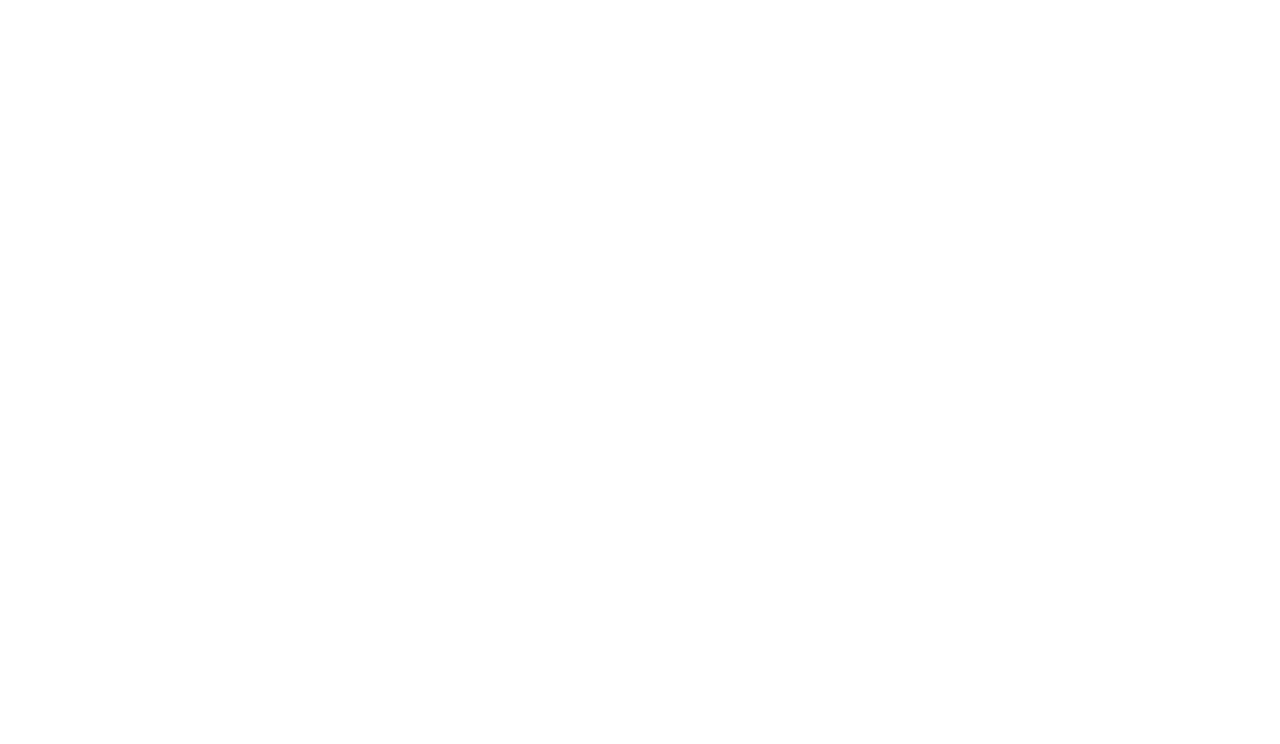
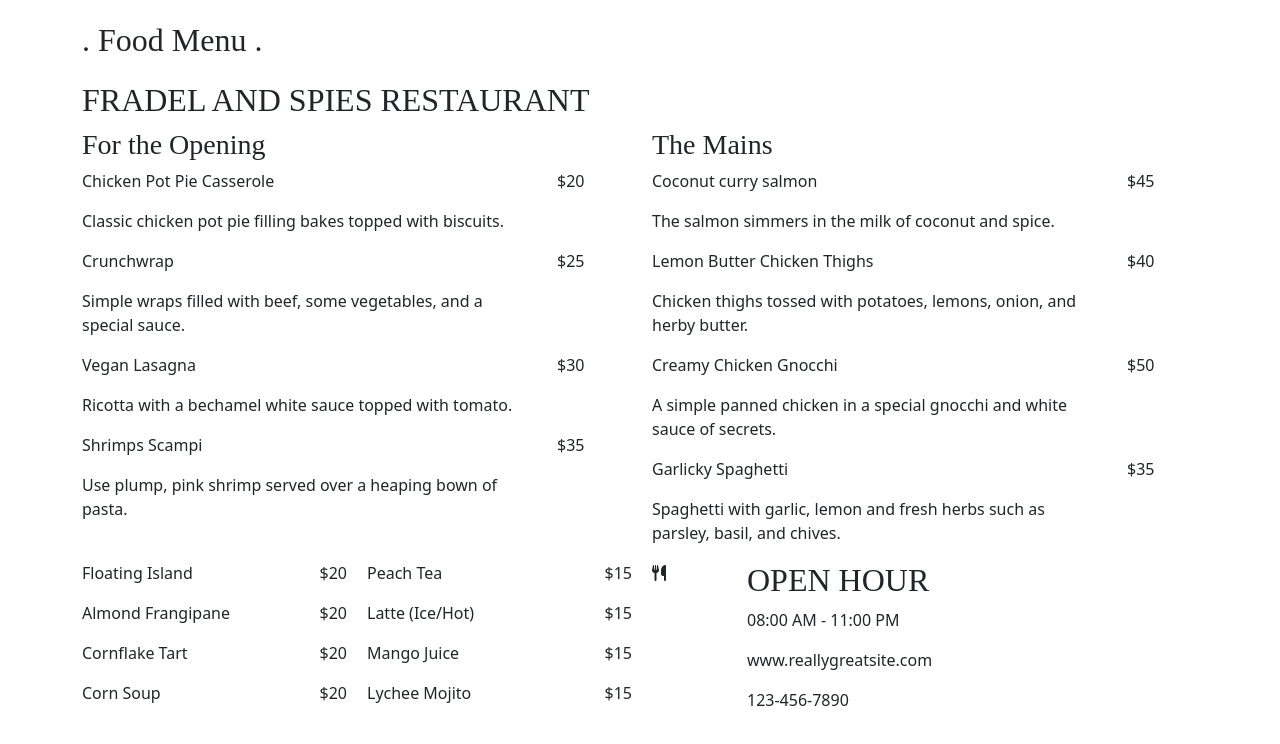
Before and after one commit to ls-95/assignment-lesson-fifteen-bootstrap, a website: page index.html in a window 1280 px wide. Drawn offline with nearby package versions, Linux system fonts and the light colour scheme; a web font is replaced by a local one.

Commit message:
Add initial content and styling. Add font awesome and icon.

```diff
--- a/index.html
+++ b/index.html
@@ -5,13 +5,157 @@
     <meta name="viewport" content="width=device-width, initial-scale=1.0" />
     <link rel="preconnect" href="https://fonts.googleapis.com" />
     <link rel="preconnect" href="https://fonts.gstatic.com" crossorigin />
+    <link rel="preconnect" href="https://fonts.googleapis.com" />
+    <link rel="preconnect" href="https://fonts.gstatic.com" crossorigin />
     <link
-      href="https://fonts.googleapis.com/css2?family=Cormorant+Garamond:ital,wght@0,300..700;1,300..700&family=Diplomata&family=Parisienne&family=Roboto:ital,wght@0,100..900;1,100..900&display=swap"
+      href="https://fonts.googleapis.com/css2?family=Fredericka+the+Great&family=Jacques+Francois&display=swap"
       rel="stylesheet"
     />
+    <link
+      rel="stylesheet"
+      href="node_modules/bootstrap/dist/css/bootstrap.min.css"
+    />
+    <script
+      src="https://kit.fontawesome.com/a8156b8a54.js"
+      crossorigin="anonymous"
+    ></script>
     <link rel="stylesheet" href="src/normalize.css" />
     <link rel="stylesheet" href="src/styles.css" />
     <title>Bootstrap Playground</title>
   </head>
-  <body></body>
+  <body class="container-lg">
+    <header>
+      <h1>. Food Menu .</h1>
+      <h2>Fradel and spies Restaurant</h2>
+    </header>
+    <main>
+      <!--First row-->
+      <div class="row">
+        <!--First column-->
+        <div class="col-md-6">
+          <h3>For the Opening</h3>
+          <div class="row">
+            <!--Entree-->
+            <div class="col-md-10">
+              <p>Chicken Pot Pie Casserole</p>
+              <p>Classic chicken pot pie filling bakes topped with biscuits.</p>
+            </div>
+            <p class="col-md-2">$20</p>
+            <!--Entree-->
+            <div class="col-md-10">
+              <p>Crunchwrap</p>
+              <p>
+                Simple wraps filled with beef, some vegetables, and a special
+                sauce.
+              </p>
+            </div>
+            <p class="col-md-2">$25</p>
+            <!--Entree-->
+            <div class="col-md-10">
+              <p>Vegan Lasagna</p>
+              <p>Ricotta with a bechamel white sauce topped with tomato.</p>
+            </div>
+            <p class="col-md-2">$30</p>
+            <!--Entree-->
+            <div class="col-md-10">
+              <p>Shrimps Scampi</p>
+              <p>Use plump, pink shrimp served over a heaping bown of pasta.</p>
+            </div>
+            <p class="col-md-2">$35</p>
+          </div>
+        </div>
+        <!--Second column-->
+        <div class="col-md-6">
+          <h3>The Mains</h3>
+          <div class="row">
+            <!--Main-->
+            <div class="col-md-10">
+              <p>Coconut curry salmon</p>
+              <p>The salmon simmers in the milk of coconut and spice.</p>
+            </div>
+            <p class="col-md-2">$45</p>
+            <!--Main-->
+            <div class="col-md-10">
+              <p>Lemon Butter Chicken Thighs</p>
+              <p>
+                Chicken thighs tossed with potatoes, lemons, onion, and herby
+                butter.
+              </p>
+            </div>
+            <p class="col-md-2">$40</p>
+            <!--Main-->
+            <div class="col-md-10">
+              <p>Creamy Chicken Gnocchi</p>
+              <p>
+                A simple panned chicken in a special gnocchi and white sauce of
+                secrets.
+              </p>
+            </div>
+            <p class="col-md-2">$50</p>
+            <!--Main-->
+            <div class="col-md-10">
+              <p>Garlicky Spaghetti</p>
+              <p>
+                Spaghetti with garlic, lemon and fresh herbs such as parsley,
+                basil, and chives.
+              </p>
+            </div>
+            <p class="col-md-2">$35</p>
+          </div>
+        </div>
+      </div>
+      <!--Second row-->
+      <div class="row">
+        <!--First column-->
+        <div class="col-md-6">
+          <div class="row">
+            <div class="col-md-6">
+              <div class="row">
+                <!--Item-->
+                <p class="col-md-10">Floating Island</p>
+                <p class="col-md-2">$20</p>
+                <!--Item-->
+                <p class="col-md-10">Almond Frangipane</p>
+                <p class="col-md-2">$20</p>
+                <!--Item-->
+                <p class="col-md-10">Cornflake Tart</p>
+                <p class="col-md-2">$20</p>
+                <!--Item-->
+                <p class="col-md-10">Corn Soup</p>
+                <p class="col-md-2">$20</p>
+              </div>
+            </div>
+            <div class="col-md-6">
+              <div class="row">
+                <!--Drink-->
+                <p class="col-md-10">Peach Tea</p>
+                <p class="col-md-2">$15</p>
+                <!--Drink-->
+                <p class="col-md-10">Latte (Ice/Hot)</p>
+                <p class="col-md-2">$15</p>
+                <!--Drink-->
+                <p class="col-md-10">Mango Juice</p>
+                <p class="col-md-2">$15</p>
+                <!--Drink-->
+                <p class="col-md-10">Lychee Mojito</p>
+                <p class="col-md-2">$15</p>
+              </div>
+            </div>
+          </div>
+        </div>
+        <!--Second column-->
+        <div class="col-md-6">
+          <div class="row">
+            <div class="col-md-2"><i class="fa-solid fa-utensils"></i></div>
+            <div class="col-md-10">
+              <h2>Open Hour</h2>
+              <p>08:00 AM - 11:00 PM</p>
+              <p>www.reallygreatsite.com</p>
+              <p>123-456-7890</p>
+            </div>
+          </div>
+        </div>
+      </div>
+    </main>
+  </body>
 </html>
--- a/src/styles.css
+++ b/src/styles.css
@@ -0,0 +1,26 @@
+* {
+  box-sizing: border-box;
+  margin: 0;
+  padding: 0;
+}
+
+h1,
+h3 {
+  font-family: "Fredericka the Great", serif;
+  font-weight: 400;
+  font-style: normal;
+}
+
+.font-capital,
+h2 {
+  font-family: "Jacques Francois", serif;
+  font-weight: 400;
+  font-style: normal;
+  text-transform: uppercase;
+}
+
+.font-italic {
+  font-family: "Jacques Francois", serif;
+  font-weight: 400;
+  font-style: italic;
+}
```
